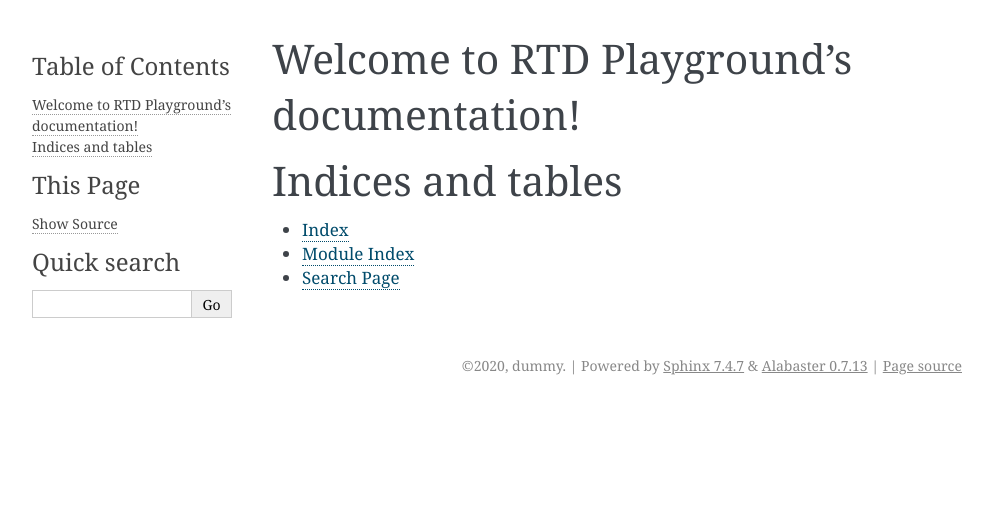
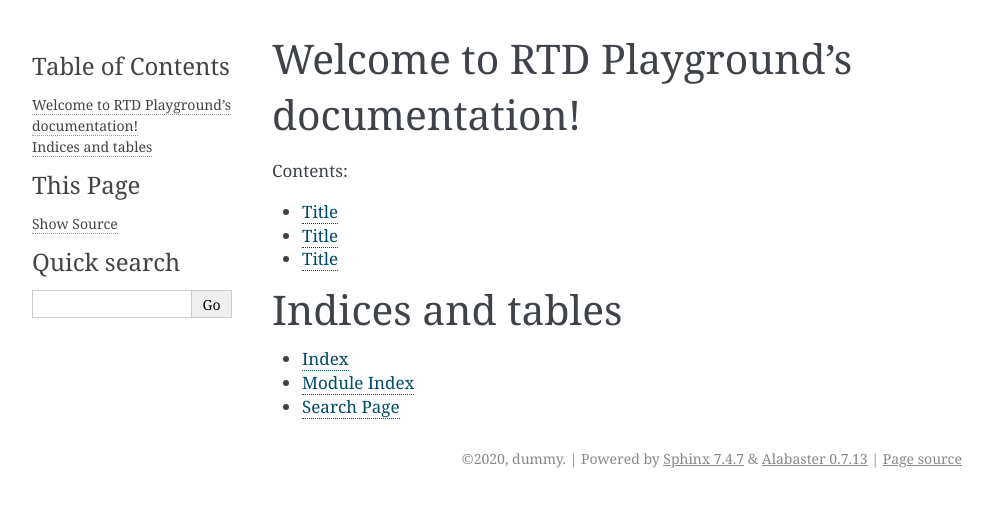
Before and after one commit to mybigfriendjo/RTDPlayground, a Sphinx documentation site: the page built from source/index.rst, in a window 1280 px wide. Shown: the top 507 px of the page, without its empty margins (148-1141 px from the left). Built offline with Sphinx 7.4.7, drawn with Linux system fonts in a browser that asks for light colours.

Commit message:
adding content

```diff
--- /dev/null
+++ b/source/first.rst
@@ -0,0 +1,3 @@
+*****
+Title
+*****
--- a/source/index.rst
+++ b/source/index.rst
@@ -10,6 +10,10 @@ Welcome to RTD Playground's documentation!
    :maxdepth: 2
    :caption: Contents:
 
+   first.rst
+   second.rst
+   third.rst
+
 
 
 Indices and tables
--- /dev/null
+++ b/source/second.rst
@@ -0,0 +1,3 @@
+*****
+Title
+*****
--- /dev/null
+++ b/source/third.rst
@@ -0,0 +1,3 @@
+*****
+Title
+*****
```
